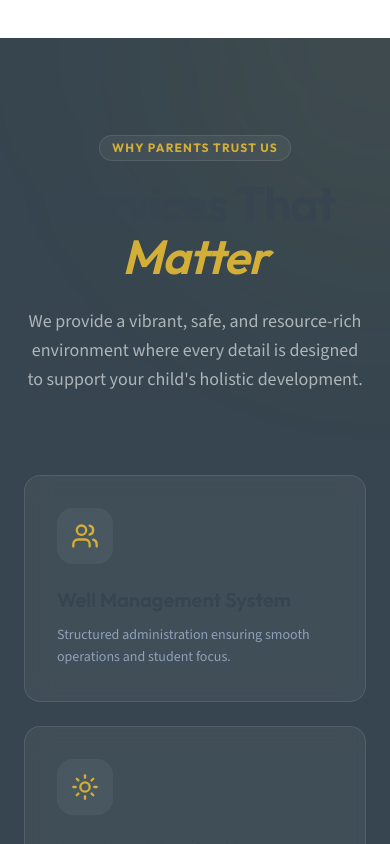
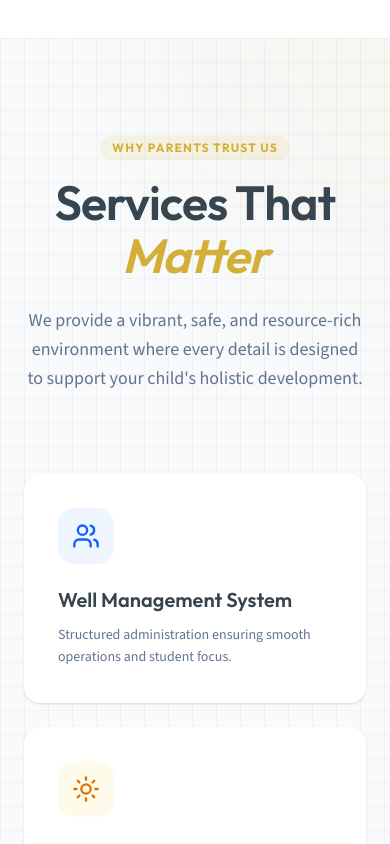
Before and after one commit to CodemasterDevops421/srignanodaya-website, a Next.js app: page / in a window 390 px wide. Shown: the part 5720-6564 px from the top of the page. Built offline with nearby package versions, Linux system fonts and the light colour scheme.

Commit message:
style: Revert Services to white theme with polished animations and background

```diff
--- a/src/components/Services.tsx
+++ b/src/components/Services.tsx
@@ -9,65 +9,75 @@ const services = [
         icon: Users,
         title: "Well Management System",
         desc: "Structured administration ensuring smooth operations and student focus.",
+        color: "bg-blue-50 text-blue-600 border-blue-100 group-hover:border-blue-300"
     },
     {
         icon: Sun,
         title: "Spacious & Bright Classrooms",
         desc: "Naturally lit, airy environments designed for active learning.",
+        color: "bg-amber-50 text-amber-600 border-amber-100 group-hover:border-amber-300"
     },
     {
         icon: BookOpen,
         title: "Extra Curricular Activities",
         desc: "Arts, dance, and music to nurture creative talents beyond books.",
+        color: "bg-rose-50 text-rose-600 border-rose-100 group-hover:border-rose-300"
     },
     {
         icon: Mic2,
         title: "Personality Development",
         desc: "Public speaking and leadership programs to build confidence.",
+        color: "bg-purple-50 text-purple-600 border-purple-100 group-hover:border-purple-300"
     },
     {
         icon: GraduationCap,
         title: "Low Student-Teacher Ratio",
         desc: "Individual attention for every child to ensure concept mastery.",
+        color: "bg-emerald-50 text-emerald-600 border-emerald-100 group-hover:border-emerald-300"
     },
     {
         icon: Heart,
         title: "Expert Staff",
         desc: "Qualified, experienced, and caring educators dedicated to growth.",
+        color: "bg-teal-50 text-teal-600 border-teal-100 group-hover:border-teal-300"
     },
     {
         icon: CheckCircle2,
         title: "Communication Skills",
         desc: "Focus on English fluency and effective expression from an early age.",
+        color: "bg-indigo-50 text-indigo-600 border-indigo-100 group-hover:border-indigo-300"
     },
     {
         icon: Droplets,
         title: "R.O. Water",
         desc: "Safe, purified drinking water stations throughout the campus.",
+        color: "bg-cyan-50 text-cyan-600 border-cyan-100 group-hover:border-cyan-300"
     },
     {
         icon: ShieldCheck,
         title: "24/7 Surveillance",
         desc: "CCTV monitoring to ensure the safety and security of every child.",
+        color: "bg-red-50 text-red-600 border-red-100 group-hover:border-red-300"
     },
     {
         icon: Monitor,
         title: "Digital Classrooms",
         desc: "Modern teaching aids to make learning interactive and visual.",
+        color: "bg-violet-50 text-violet-600 border-violet-100 group-hover:border-violet-300"
     }
 ];
 
 export default function Services() {
     return (
-        <section className="py-24 bg-charcoal relative overflow-hidden">
-            {/* Background Gradients */}
+        <section className="py-24 bg-slate-50 relative overflow-hidden">
+            {/* Cool Background Pattern */}
+            <div className="absolute inset-0 bg-[linear-gradient(to_right,#80808012_1px,transparent_1px),linear-gradient(to_bottom,#80808012_1px,transparent_1px)] bg-[size:24px_24px] pointer-events-none" />
             <div className="absolute top-0 right-0 w-[500px] h-[500px] bg-gold/5 rounded-full blur-[100px] pointer-events-none -translate-y-1/2 translate-x-1/2" />
-            <div className="absolute bottom-0 left-0 w-[500px] h-[500px] bg-blue-900/10 rounded-full blur-[100px] pointer-events-none translate-y-1/2 -translate-x-1/2" />
 
             <div className="container-wide relative z-10">
                 <div className="text-center max-w-3xl mx-auto mb-20">
                     <motion.span
-                        className="inline-block px-3 py-1 rounded-full bg-white/5 border border-white/10 text-gold font-heading font-bold tracking-widest uppercase text-xs mb-4"
+                        className="inline-block px-3 py-1 rounded-full bg-gold/10 text-gold font-heading font-bold tracking-widest uppercase text-xs mb-4"
                         initial={{ opacity: 0, y: 20 }}
                         whileInView={{ opacity: 1, y: 0 }}
                         viewport={{ once: true }}
@@ -75,7 +85,7 @@ export default function Services() {
                         Why Parents Trust Us
                     </motion.span>
                     <motion.h2
-                        className="text-display text-4xl md:text-5xl text-white mb-6"
+                        className="text-display text-4xl md:text-5xl text-charcoal mb-6"
                         initial={{ opacity: 0, y: 20 }}
                         whileInView={{ opacity: 1, y: 0 }}
                         viewport={{ once: true }}
@@ -84,7 +94,7 @@ export default function Services() {
                         Services That <span className="text-gold italic">Matter</span>
                     </motion.h2>
                     <motion.p
-                        className="text-lg text-white/60 leading-relaxed"
+                        className="text-lg text-slate-500 leading-relaxed"
                         initial={{ opacity: 0, y: 20 }}
                         whileInView={{ opacity: 1, y: 0 }}
                         viewport={{ once: true }}
@@ -99,17 +109,20 @@ export default function Services() {
                     {services.map((service, index) => (
                         <motion.div
                             key={index}
-                            className="bg-white/5 backdrop-blur-md p-8 rounded-2xl border border-white/10 hover:border-gold/50 group transition-all duration-300 hover:-translate-y-2 hover:shadow-[0_0_30px_-5px_rgba(212,175,55,0.15)]"
+                            className={`bg-white p-8 rounded-2xl shadow-sm hover:shadow-2xl transition-all duration-300 group border-2 ${service.color.split(' ').pop()} border-transparent hover:-translate-y-2 relative overflow-hidden`}
                             initial={{ opacity: 0, y: 30 }}
                             whileInView={{ opacity: 1, y: 0 }}
                             viewport={{ once: true }}
                             transition={{ delay: index * 0.05 }}
                         >
-                            <div className="w-14 h-14 rounded-2xl bg-white/5 flex items-center justify-center mb-6 group-hover:scale-110 transition-transform duration-300 group-hover:bg-gold group-hover:text-charcoal text-gold">
+                            {/* Hover Gradient Overlay */}
+                            <div className="absolute inset-0 bg-gradient-to-br from-gold/0 to-gold/5 opacity-0 group-hover:opacity-100 transition-opacity duration-500 pointer-events-none" />
+
+                            <div className={`w-14 h-14 rounded-2xl flex items-center justify-center mb-6 transition-transform duration-500 group-hover:scale-110 group-hover:rotate-6 ${service.color.split(' ').slice(0, 2).join(' ')} relative z-10`}>
                                 <service.icon size={28} />
                             </div>
-                            <h3 className="text-xl font-heading font-bold text-slate-100 mb-3 group-hover:text-gold transition-colors">{service.title}</h3>
-                            <p className="text-slate-400 text-sm leading-relaxed group-hover:text-white transition-colors">
+                            <h3 className="text-xl font-heading font-bold text-charcoal mb-3 group-hover:text-gold transition-colors relative z-10">{service.title}</h3>
+                            <p className="text-slate-500 text-sm leading-relaxed relative z-10">
                                 {service.desc}
                             </p>
                         </motion.div>
```
